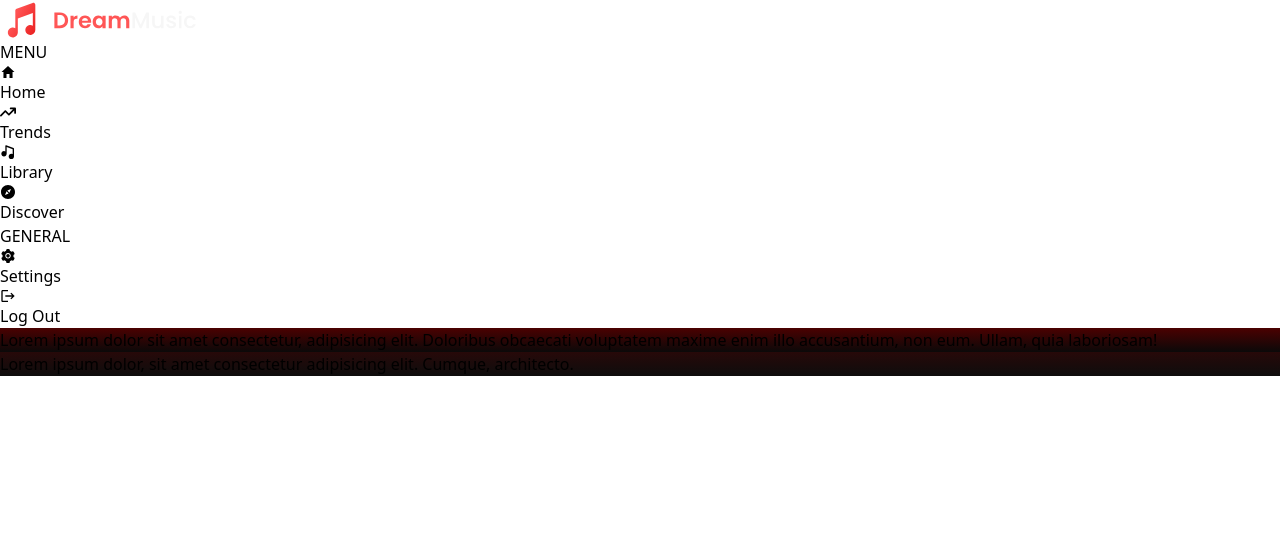
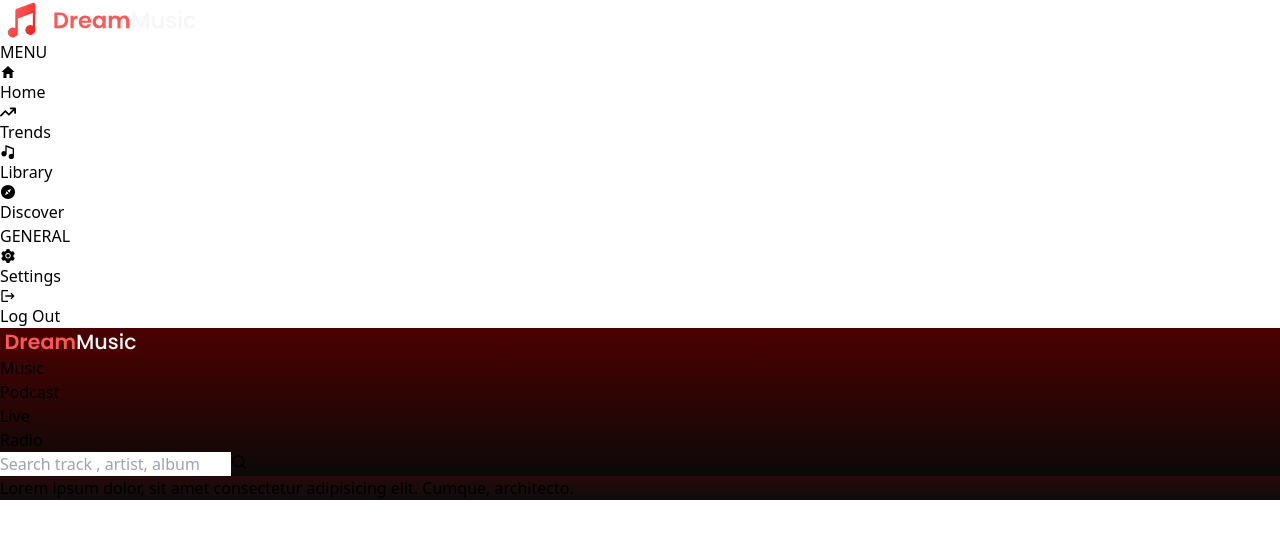
Before and after one commit to Aniketikhar/DreamMusic-ReactJS, a React (Vite) app: page / in a window 1280 px wide. Shown: the top 538 px of the page. Built offline with nearby package versions, Linux system fonts and the light colour scheme.

Commit message:
navbar is now ready

```diff
--- a/src/Components/Main/Main.jsx
+++ b/src/Components/Main/Main.jsx
@@ -1,12 +1,13 @@
-import React from 'react';
-import './Main.css';
+import React from "react";
+import "./Main.css";
+import Navbar from "../Navbar/Navbar";
 
 const Main = () => {
   return (
-    <div className='main w-[100%] md:w-[70%] lg:w-[55%]'>
-        Lorem ipsum dolor sit amet consectetur, adipisicing elit. Doloribus obcaecati voluptatem maxime enim illo accusantium, non eum. Ullam, quia laboriosam!
-      </div>
-  )
-}
+    <div className="main w-[100%] h-screen md:w-[70%] lg:w-[55%]">
+      <Navbar />
+    </div>
+  );
+};
 
-export default Main
+export default Main;
--- a/src/Components/Navbar/Navbar.jsx
+++ b/src/Components/Navbar/Navbar.jsx
@@ -0,0 +1,37 @@
+import React from "react";
+import { IoSearch } from "react-icons/io5";
+import navbar_logo from "../../assets/navbar-logo.png"
+import { RiSearchLine } from "react-icons/ri";
+
+const Navbar = () => {
+  return (
+    <nav className="flex justify-between flex-col sm:flex-row items-center text-sm mx-10 mt-5">
+      <p className="me-auto md:hidden text-white">
+        <img src={navbar_logo} alt="" />
+      </p>
+      <ul className=" hidden md:block text-white ">
+        <li className="inline me-3 lg:me-4 font-semibold">Music</li>
+        <li className="inline mx-3 lg:mx-4">Podcast</li>
+        <li className="inline mx-3 lg:mx-4">Live</li>
+        <li className="inline mx-3 lg:mx-4">Radio</li>
+      </ul>
+      <form
+        // onSubmit={handleSearch}
+        className="rounded-3xl bg-[#2c0000] flex justify-between w-full sm:w-auto my-4 sm:my-0 px-4 py-2"
+      >
+        <input
+          type="text"
+          //   value={query}
+          //   onChange={handleChange}
+          className="bg-transparent border-0 outline-none w-[220px] xl:w-[300px] text-white placeholder:text-white"
+          placeholder="Search track , artist, album"
+        />
+        <button type="submit" className="inline-block text-lg text-white">
+        <RiSearchLine />
+        </button>
+      </form>
+    </nav>
+  );
+};
+
+export default Navbar;
```
Also changed, not shown: src/assets/navbar-logo.png (added).
